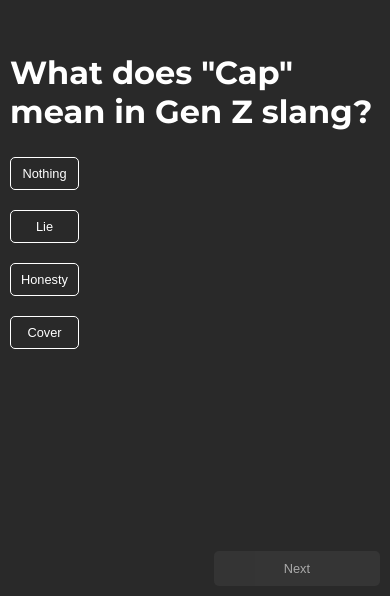
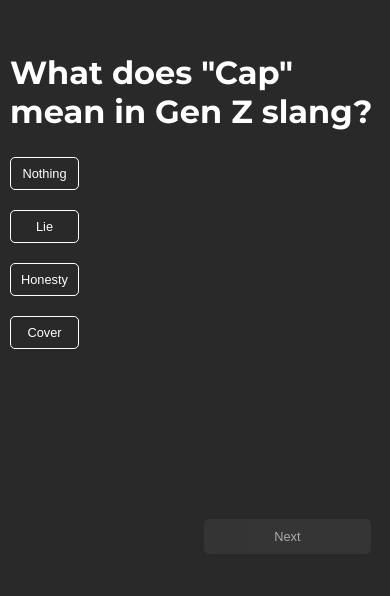
Before and after one commit to Hemang-05/Form_SUPP, a plain HTML site: page frontend/index.html in a window 390 px wide. Shown: the part 1132-1728 px from the top of the page. Drawn offline with nearby package versions, Linux system fonts and the light colour scheme.

Commit message:
Update style.css

```diff
--- a/frontend/style.css
+++ b/frontend/style.css
@@ -258,8 +258,8 @@ button:hover {
     }
 
     .next-btn {
-        right: 20px; /* Adjust next button position for mobile */
-        bottom: 20px;
+        right: 10%; /* Adjust next button position for mobile */
+        bottom: 10%;
     }
 }
 
@@ -286,7 +286,7 @@ button:hover {
     }
 
     .next-btn {
-        right: 10px; /* Adjust next button for very small screens */
-        bottom: 10px;
+        right: 5%; /* Adjust next button for very small screens */
+        bottom: 5%;
     }
 }
```
